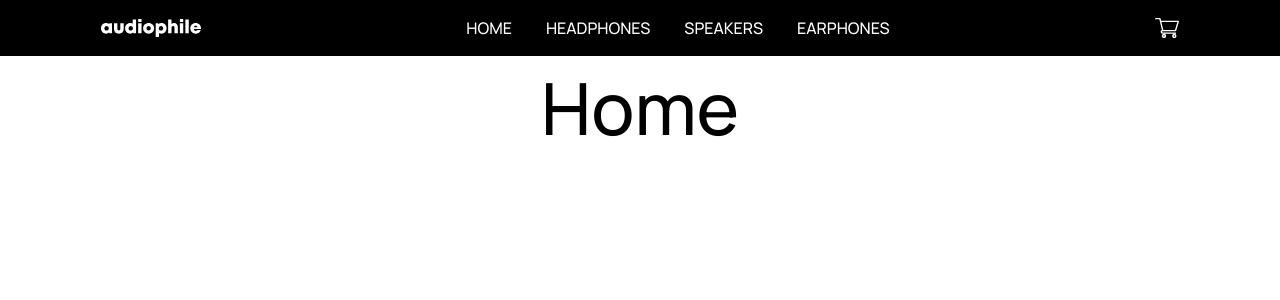
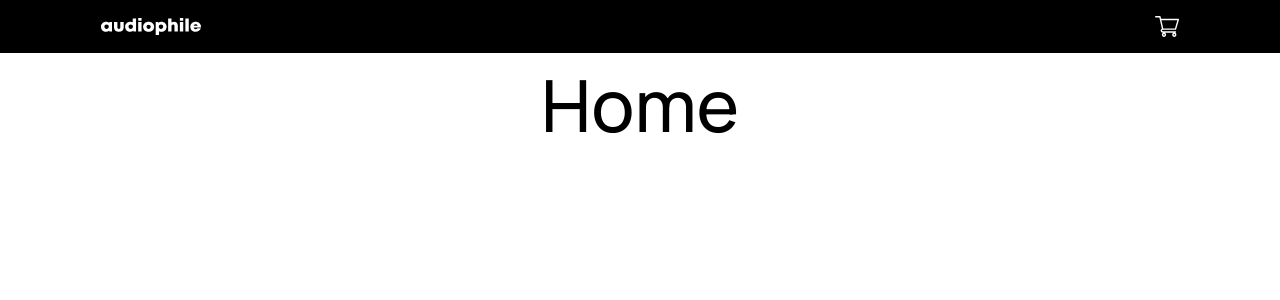
Before and after one commit to Davichobits/next-audiophile-ecommerce, a Next.js app: page / in a window 1280 px wide. Shown: the top 300 px of the page. Built offline with nearby package versions, Linux system fonts and the light colour scheme.

Commit message:
feat: update metadata and add ActiveLink component for improved navigation

```diff
--- a/app/layout.tsx
+++ b/app/layout.tsx
@@ -14,8 +14,8 @@ const geistMono = Geist_Mono({
 });
 
 export const metadata: Metadata = {
-  title: "Create Next App",
-  description: "Generated by create next app",
+  title: "Audiophile",
+  description: "Your audio store",
 };
 
 export default function RootLayout({
--- /dev/null
+++ b/components/active-link/active-link.tsx
@@ -0,0 +1,19 @@
+"use client"
+
+import Link from "next/link"
+import { usePathname } from "next/navigation"
+
+interface Props {
+  path: string,
+  text: string
+}
+
+export const ActiveLink = ({ path, text }: Props) => {
+  const pathName = usePathname();
+  const isActive = pathName === path;
+  return (
+    <Link className={`uppercase hover:text-Orange ${isActive && 'text-Orange'}`} href={path}>
+      {text}
+    </Link>
+  )
+}
--- /dev/null
+++ b/components/index.ts
@@ -0,0 +1,2 @@
+export { ActiveLink } from "./active-link/active-link";
+export { Navbar } from "./navbar/navbar";
--- a/components/navbar/navbar.tsx
+++ b/components/navbar/navbar.tsx
@@ -1,5 +1,8 @@
+'use client'
 import Image from "next/image";
 import Link from "next/link";
+import { ActiveLink } from "../../components";
+import { useState } from "react";
 
 interface INavItems {
   path: string;
@@ -26,9 +29,13 @@ const navItems: INavItems[] = [
 ]
 
 export const Navbar = () => {
+
+  const [isOpen, setIsOpen] = useState(false);
+
   return (
     <nav className=" bg-black">
       <div className="max-w-[1110px] flex justify-between items-center p-4 text-white m-auto">
+        <button onClick={() => setIsOpen(!isOpen)} className="sm:hidden">
           <Image
               className="sm:hidden"
               src="/assets/shared/tablet/icon-hamburger.svg"
@@ -36,6 +43,7 @@ export const Navbar = () => {
               width={24}
               height={24}
             />
+          </button>
         <Link href={'/'}>
           <Image
             src="/assets/shared/desktop/logo.svg"
@@ -44,15 +52,19 @@ export const Navbar = () => {
             height={50}
           />
         </Link>
-        <ul className="hidden sm:flex sm:gap-[34px]">
+        {
+          isOpen && (
+            <div className="sm:hidden absolute top-13 left-0 right-0 bg-black p-4">
+              <ul className="flex flex-col gap-4">
                 {navItems.map(item => (
                   <li key={item.path}>
-              <Link className="uppercase hover:text-Orange" href={item.path}>
-                {item.text}
-              </Link>
+                    <ActiveLink {...item} />
                   </li>
                 ))}
               </ul>
+            </div>
+          )
+        }
         <Link href={'/cart'}>
           <Image
             src="/assets/shared/desktop/icon-cart.svg"
```
Lines whose indentation alone changed are shown as unchanged.
